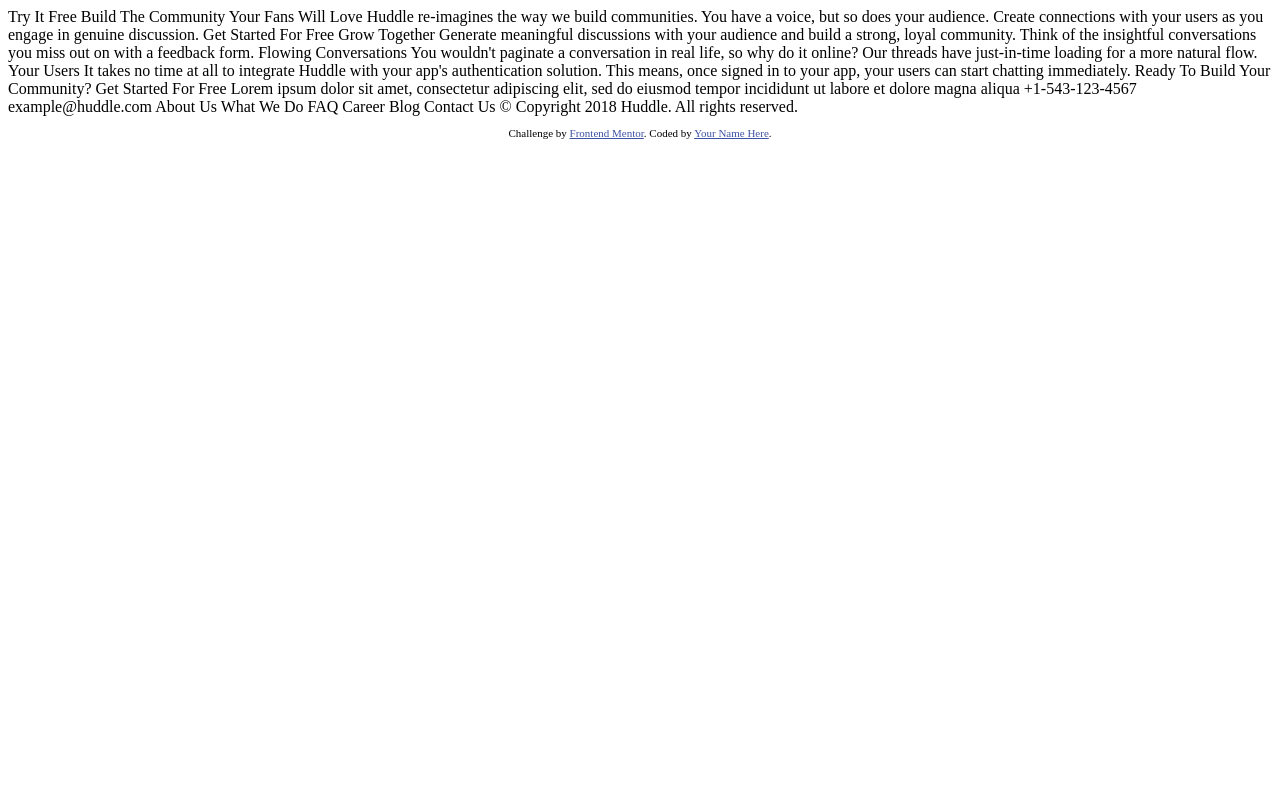
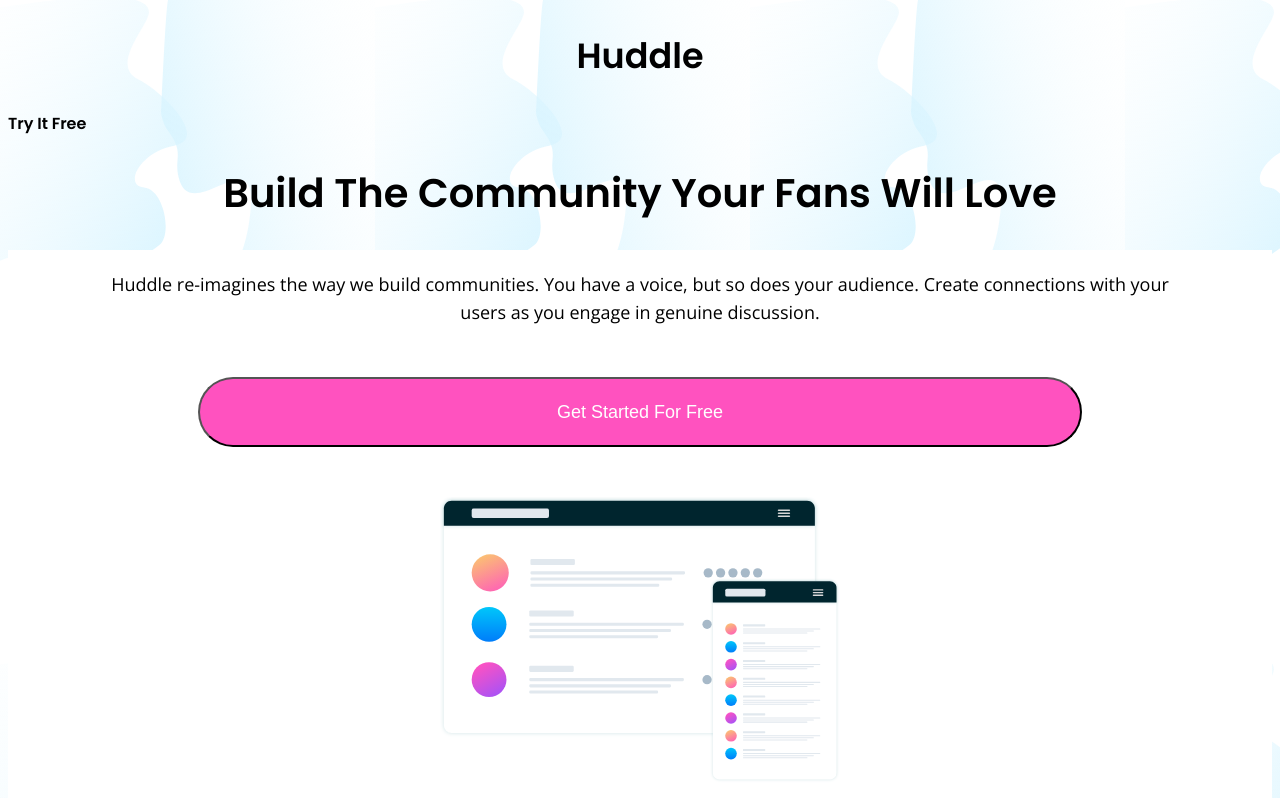
Before and after one commit to hackyourfuturecanada/Week5-Challenge, a plain HTML site: page index.html in a window 1280 px wide. Shown: the top 798 px of the page. Drawn offline with nearby package versions, Linux system fonts and the light colour scheme.

Commit message:
Hamam Class Assigment

```diff
--- a/index.html
+++ b/index.html
@@ -5,6 +5,9 @@
   <meta name="viewport" content="width=device-width, initial-scale=1.0"> <!-- displays site properly based on user's device -->
 
   <link rel="icon" type="image/png" sizes="32x32" href="./images/favicon-32x32.png">
+  <link rel="stylesheet" href="style.css">
+  <link href="https://fonts.googleapis.com/css?family=Poppins:600&display=swap" rel="stylesheet">
+  <link href="https://fonts.googleapis.com/css?family=Open+Sans:400,700&display=swap" rel="stylesheet">
 
   <title>Frontend Mentor | Huddle landing page with alternating feature blocks</title>
 
@@ -15,41 +18,52 @@
   </style>
 </head>
 <body>
-
+<header>
+  <h2>Huddle</h2>
   Try It Free
-
-  Build The Community Your Fans Will Love
-
+  <h1>Build The Community Your Fans Will Love</h1>
+</header>
+<section>
+<section class="mockups">
   Huddle re-imagines the way we build communities. You have a voice, but so does your audience.
   Create connections with your users as you engage in genuine discussion.
-
+<button>
   Get Started For Free
-
-  Grow Together
+</button>
+<img src="images/illustration-mockups.svg" alt="third">
+</section>
+<section class="grow">
+<img src="images/illustration-grow-together.svg" alt="third">
+  <h2>Grow Together</h2>
 
   Generate meaningful discussions with your audience and build a strong, loyal community.
   Think of the insightful conversations you miss out on with a feedback form.
-
-  Flowing Conversations
+</section>
+<section class="conversation">
+  <img src="images/illustration-flowing-conversation.svg" alt="second">
+  <h2>Flowing Conversations</h2>
 
   You wouldn't paginate a conversation in real life, so why do it online? Our threads
   have just-in-time loading for a more natural flow.
-
-  Your Users
+</section>
+<section class="users">
+<img src="images/illustration-your-users.svg" alt="third">
+  <h2>Your Users</h2>
 
   It takes no time at all to integrate Huddle with your app's authentication solution.
   This means, once signed in to your app, your users can start chatting immediately.
-
+</section>
   Ready To Build Your Community?
-
+<button>
   Get Started For Free
-
+</button>
+</section>
+<section class="buttom">
   Lorem ipsum dolor sit amet, consectetur adipiscing elit, sed do eiusmod tempor
   incididunt ut labore et dolore magna aliqua
 
   +1-543-123-4567
   example@huddle.com
-
   About Us
   What We Do
   FAQ
@@ -59,7 +73,7 @@
   Contact Us
 
   &copy; Copyright 2018 Huddle. All rights reserved.
-
+</section>
   <footer>
     <p class="attribution">
       Challenge by <a href="https://www.frontendmentor.io?ref=challenge" target="_blank">Frontend Mentor</a>.
--- /dev/null
+++ b/style.css
@@ -0,0 +1,53 @@
+body{
+ background: url(images/bg-hero-mobile.svg)
+
+}
+
+section{
+  text-align: center;
+  font-size: 18px;
+  padding: 10px 40px 10px 40px;
+  line-height: 1.6;
+  background-color: white;
+  font-family: 'Open Sans', sans-serif;
+}
+h1{
+  text-align: center;
+  font-size: 40px;
+}
+h2{
+  text-align: center;
+  font-size: 35px;
+}
+header{
+  font-family: 'Poppins', sans-serif;
+  font-weight: 600;
+
+}
+button{
+  background-color: hsl(322, 100%, 66%);
+  width: 80%;
+  height: 70px;
+  border-radius: 50px;
+  font-size: 18px;
+  color: white;
+  margin: 50px;
+  padding: 20px;
+  text-align:center;
+
+}
+
+img{
+  width: 400px;
+}
+footer{
+  background-color: black;
+  color: white;
+  height: 50px;
+}
+
+.buttom{
+  background-color: black;
+  color: white;
+  height: 50px;
+}
```
